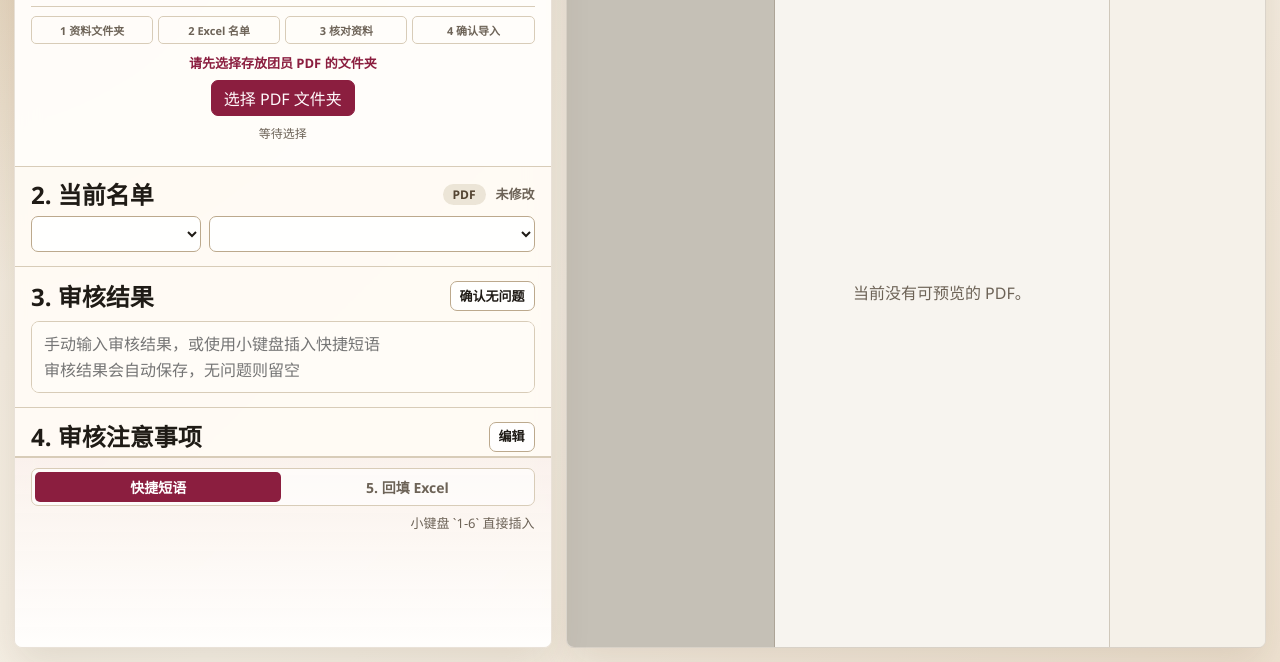
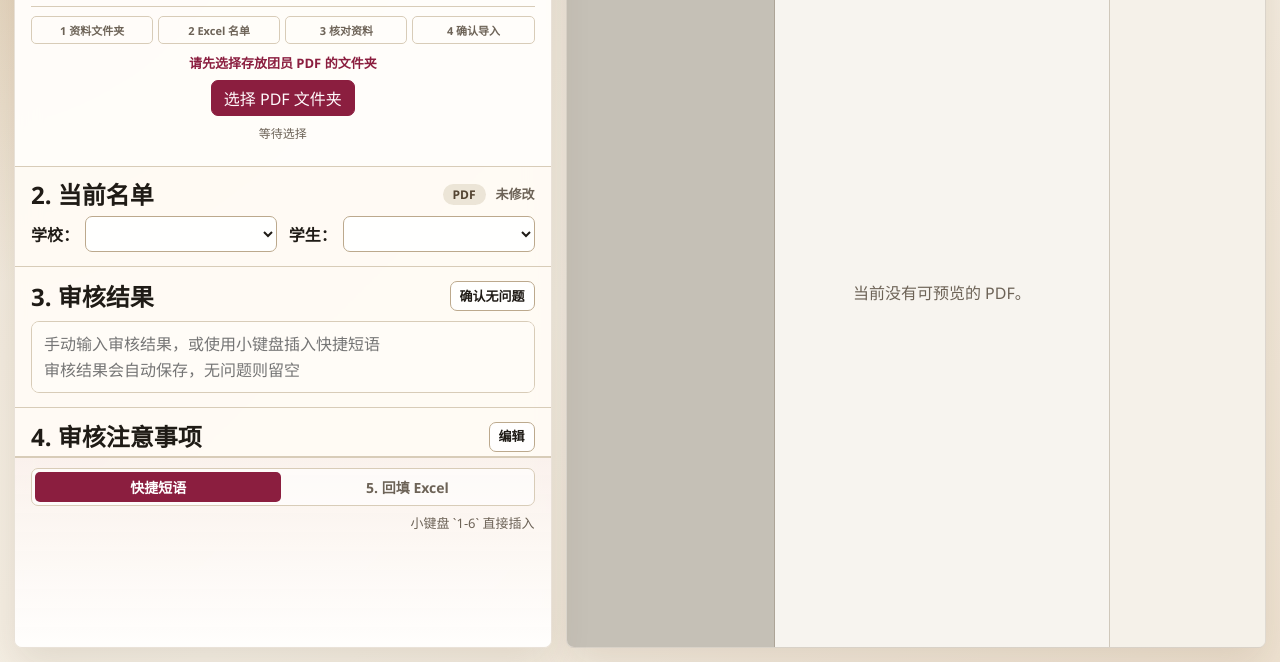
Before and after one commit to jzcangshu/league-review-helper, a website with bundled scripts: page review-web/public/index.html in a window 1280 px wide. Shown: the part 138-800 px from the top of the page. Built offline with nearby package versions, Linux system fonts and the light colour scheme.

Commit message:
完善当前名单选择区标签布局

```diff
--- a/review-web/public/index.html
+++ b/review-web/public/index.html
@@ -87,8 +87,14 @@
             </div>
           </div>
           <div class="roster-select-row">
-            <select id="schoolSelect" aria-label="学校筛选"></select>
-            <select id="studentSelect" aria-label="学生选择"></select>
+            <div class="roster-select-field">
+              <label for="schoolSelect">学校：</label>
+              <select id="schoolSelect" aria-label="学校筛选"></select>
+            </div>
+            <div class="roster-select-field">
+              <label for="studentSelect">学生：</label>
+              <select id="studentSelect" aria-label="学生选择"></select>
+            </div>
           </div>
         </section>
 
--- a/review-web/public/styles.css
+++ b/review-web/public/styles.css
@@ -214,15 +214,29 @@ button.primary:hover {
 
 .roster-select-row {
   display: grid;
-  grid-template-columns: minmax(120px, 170px) minmax(0, 1fr);
-  gap: 8px;
+  grid-template-columns: repeat(2, minmax(0, 1fr));
+  gap: 12px;
   flex: 1 1 auto;
   min-width: 0;
 }
 
+.roster-select-field {
+  display: flex;
+  align-items: center;
+  gap: 6px;
+  min-width: 0;
+}
+
+.roster-select-field label {
+  flex: 0 0 auto;
+  font-weight: 800;
+  white-space: nowrap;
+}
+
 #schoolSelect,
 #studentSelect {
-  width: 100%;
+  flex: 1 1 auto;
+  width: 0;
   min-width: 0;
 }
 
```
